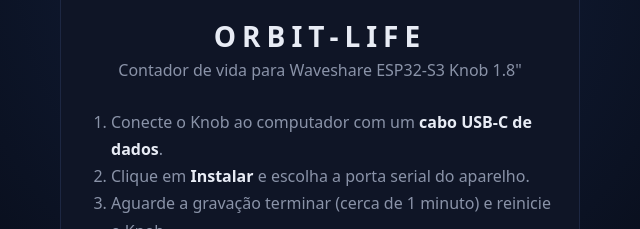
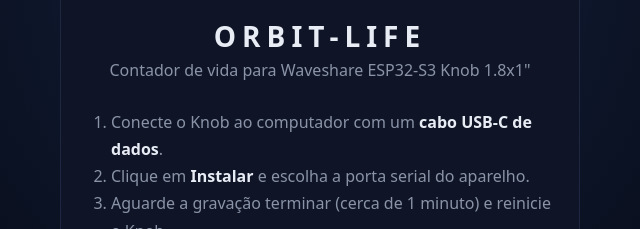
Before and after one commit to MariusFilho/Orbit-Life-WebInstaller, a plain HTML site: page index.html in a window 1280 px wide. Shown: the part 196-425 px from the top of the page, 320-960 px from the left. Drawn offline with Linux system fonts and the light colour scheme.

Commit message:
Update index.html

```diff
--- a/index.html
+++ b/index.html
@@ -3,7 +3,7 @@
 <head>
   <meta charset="utf-8">
   <meta name="viewport" content="width=device-width, initial-scale=1">
-  <title>Orbit-Life · Instalador Webx1</title>
+  <title>Orbit-Life · Instalador Web</title>
   <script type="module" src="https://unpkg.com/esp-web-tools@10.0.1/dist/web/install-button.js?module"></script>
   <style>
     :root { --bg:#070b16; --card:#0f1526; --txt:#e8ecf5; --muted:#8a93a8; --a:#2fa8ff; --b:#ff8a1f; }
@@ -34,7 +34,7 @@
   <main>
     <div class="ring"></div>
     <h1>ORBIT-LIFE</h1>
-    <p class="sub">Contador de vida para Waveshare ESP32-S3 Knob 1.8"</p>
+    <p class="sub">Contador de vida para Waveshare ESP32-S3 Knob 1.8x1"</p>
 
     <ol>
       <li>Conecte o Knob ao computador com um <b>cabo USB-C de dados</b>.</li>
```
